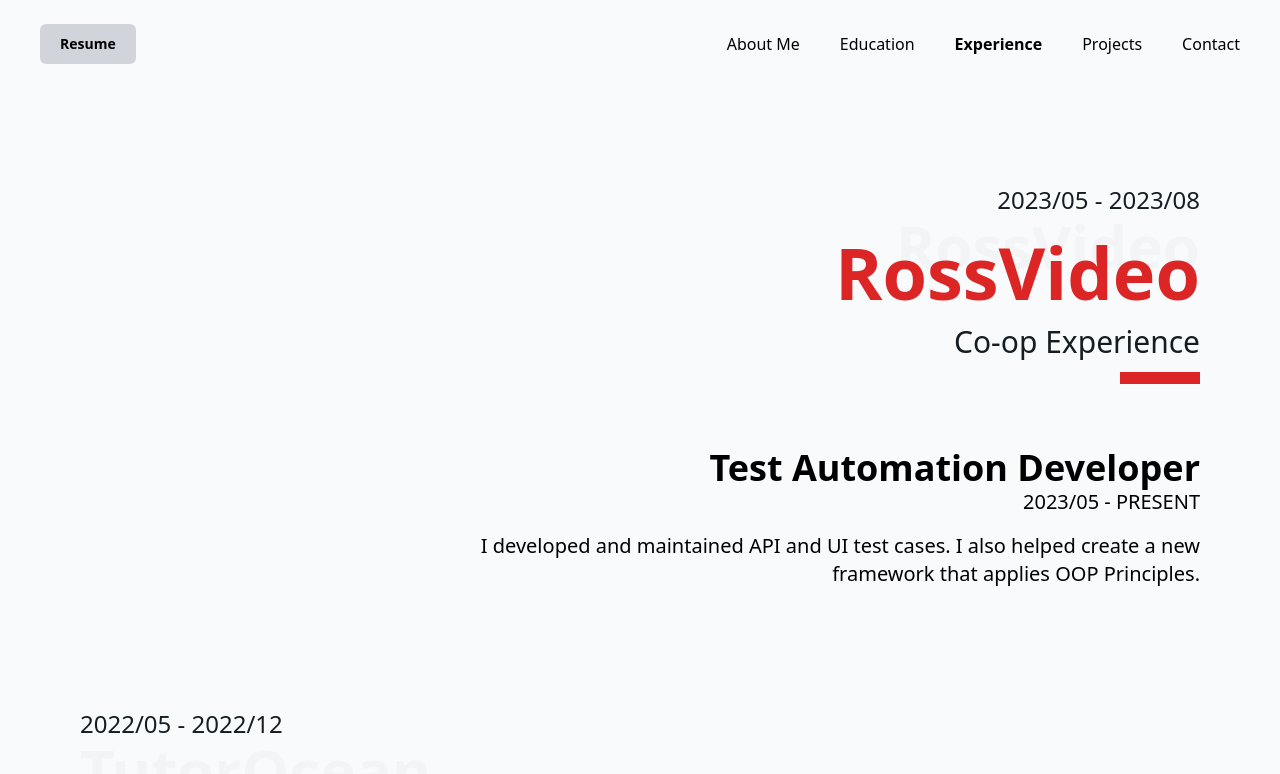
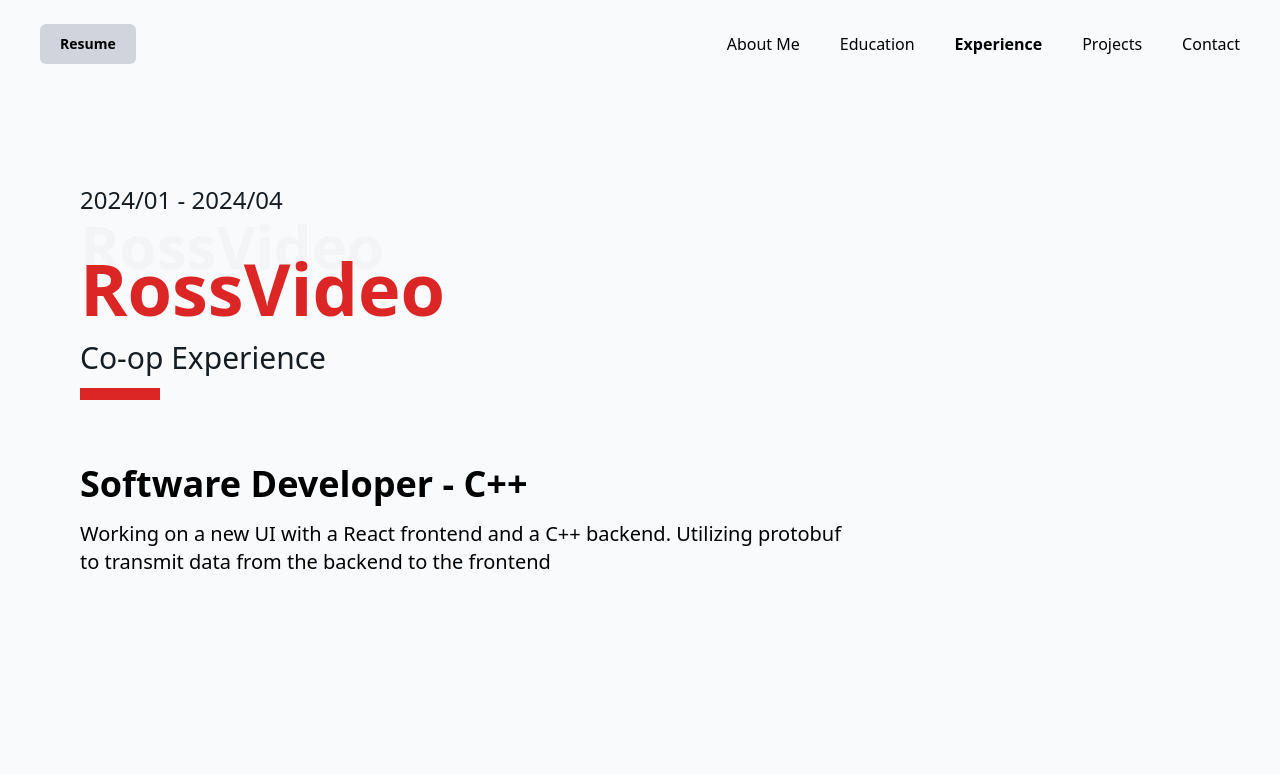
Before and after one commit to MoleXprof/MoleXprof.github.io, a Next.js app: page /experience in a window 1280 px wide. Shown: the top 774 px of the page. Built offline with nearby package versions, Linux system fonts and the light colour scheme.

Commit message:
updated website for summer 2024 co-op placement

```diff
--- a/components/jobText.tsx
+++ b/components/jobText.tsx
@@ -3,7 +3,7 @@
 type JobTextProps = {
   right: boolean;
   title: string;
-  date: string;
+  date?: string;
   description: any;
 };
 
--- a/components/layouts/contact.tsx
+++ b/components/layouts/contact.tsx
@@ -22,7 +22,7 @@
           title="What's Next?"
           titleClassName="text-purple-700"
           backgroundTitle="What's Next?"
-          subTitle="I am currently looking for my fourth co-op placement for winter and summer of 2024."
+          subTitle="I am currently looking for my fifth co-op placement for summer of 2024."
         />
         <div className="md:mt-44 md:mx-20 mx-10 divide-y">
           <ContactInfo
--- a/components/layouts/education.tsx
+++ b/components/layouts/education.tsx
@@ -50,6 +50,7 @@
         </p>
       </div>
       <div className="grid md:grid-cols-2 grid-cols-1 md:mx-20 mx-10 mt-16 md:mt-32">
+        <div className="space-y-5">
           <Image
             className="shadow-2xl"
             src="/images/hockey-intramurals.jpg"
@@ -57,6 +58,14 @@
             width={500}
             height={500}
           />
+          <Image
+            className="shadow-2xl"
+            src="/images/hockey-intramurals-2023.jpg"
+            alt="Carleton hockey intramurals champions"
+            width={500}
+            height={500}
+          />
+        </div>
         <div className="md:mt-40 mt-10 mb-16 md:mb-72">
           <div>
             <h2 className="text-right font-bold md:text-5xl text-4xl text-gray-100">
@@ -69,7 +78,7 @@
           <div className="text-right">
             <p className="text-md md:text-lg font-light mt-4">
               My friends and I won the Carleton Hockey Intramurals for the fall
-              2022 semester.
+              2022 and 2023 semesters.
             </p>
           </div>
         </div>
--- a/components/layouts/experience.tsx
+++ b/components/layouts/experience.tsx
@@ -22,6 +22,21 @@
       </Head>
       <Header currentTab={domain[1]} />
       <Hero
+        topText="2024/01 - 2024/04"
+        title="RossVideo"
+        backgroundTitle="RossVideo"
+        subTitle="Co-op Experience"
+        titleClassName="bg-red-600 inline-block text-transparent bg-clip-text"
+        backgroundColour="bg-red-600"
+      />
+      <div className="mt-16 mb-48">
+        <JobText
+          right={false}
+          title="Software Developer - C++"
+          description="Working on a new UI with a React frontend and a C++ backend. Utilizing protobuf to transmit data from the backend to the frontend"
+        />
+      </div>
+      <Hero
         topText="2023/05 - 2023/08"
         title="RossVideo"
         backgroundTitle="RossVideo"
@@ -34,7 +49,6 @@
         <JobText
           right
           title="Test Automation Developer"
-          date="2023/05 - PRESENT"
           description="I developed and maintained API and UI test cases. I also helped create a new framework that applies OOP Principles."
         />
       </div>
```
Also changed, not shown: public/images/hockey-intramurals-2023.jpg (added). Lines whose indentation alone changed are shown as unchanged.
